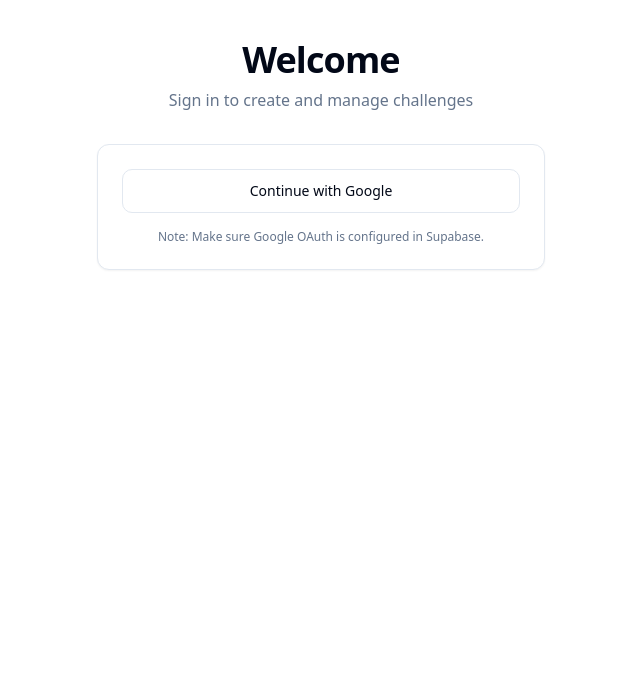
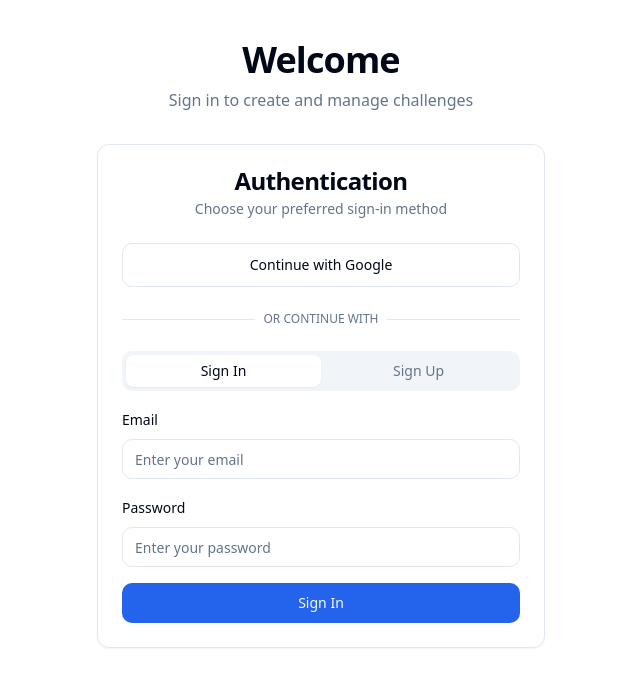
Before and after one commit to calebbrowny/leaderboard-io, a React (Vite) app: page /auth in a window 1280 px wide. Shown: the top 686 px of the page, without its empty margins (319-959 px from the left). Built offline with nearby package versions, Linux system fonts and the light colour scheme.

Commit message:
Fix Auth and add email/password

```diff
--- a/src/pages/Auth.tsx
+++ b/src/pages/Auth.tsx
@@ -1,7 +1,11 @@
-import { useEffect } from "react";
+import { useEffect, useState } from "react";
 import { Helmet } from "react-helmet-async";
 import { Button } from "@/components/ui/button";
-import { Card } from "@/components/ui/card";
+import { Card, CardContent, CardDescription, CardHeader, CardTitle } from "@/components/ui/card";
+import { Input } from "@/components/ui/input";
+import { Label } from "@/components/ui/label";
+import { Tabs, TabsContent, TabsList, TabsTrigger } from "@/components/ui/tabs";
+import { Separator } from "@/components/ui/separator";
 import { useToast } from "@/hooks/use-toast";
 import { supabase } from "@/integrations/supabase/client";
 import { useNavigate } from "react-router-dom";
@@ -10,6 +14,10 @@ export default function Auth() {
   const { toast } = useToast();
   const navigate = useNavigate();
   const canonical = typeof window !== 'undefined' ? window.location.href : 'https://example.com/auth';
+  const [loading, setLoading] = useState(false);
+  const [email, setEmail] = useState("");
+  const [password, setPassword] = useState("");
+  const [confirmPassword, setConfirmPassword] = useState("");
 
   useEffect(() => {
     const { data: sub } = supabase.auth.onAuthStateChange((_e, session) => {
@@ -22,6 +30,7 @@ export default function Auth() {
 
   const signInWithGoogle = async () => {
     try {
+      setLoading(true);
       const redirectTo = `${window.location.origin}/`;
       const { error } = await supabase.auth.signInWithOAuth({
         provider: "google",
@@ -30,6 +39,63 @@ export default function Auth() {
       if (error) throw error;
     } catch (err: any) {
       toast({ title: "Authentication error", description: err?.message ?? "Please try again" });
+    } finally {
+      setLoading(false);
+    }
+  };
+
+  const signInWithEmail = async () => {
+    if (!email || !password) {
+      toast({ title: "Error", description: "Please fill in all fields" });
+      return;
+    }
+
+    try {
+      setLoading(true);
+      const { error } = await supabase.auth.signInWithPassword({
+        email,
+        password,
+      });
+      if (error) throw error;
+    } catch (err: any) {
+      toast({ title: "Sign in error", description: err?.message ?? "Please try again" });
+    } finally {
+      setLoading(false);
+    }
+  };
+
+  const signUpWithEmail = async () => {
+    if (!email || !password || !confirmPassword) {
+      toast({ title: "Error", description: "Please fill in all fields" });
+      return;
+    }
+
+    if (password !== confirmPassword) {
+      toast({ title: "Error", description: "Passwords do not match" });
+      return;
+    }
+
+    if (password.length < 6) {
+      toast({ title: "Error", description: "Password must be at least 6 characters" });
+      return;
+    }
+
+    try {
+      setLoading(true);
+      const redirectTo = `${window.location.origin}/`;
+      const { error } = await supabase.auth.signUp({
+        email,
+        password,
+        options: {
+          emailRedirectTo: redirectTo
+        }
+      });
+      if (error) throw error;
+      toast({ title: "Success", description: "Check your email to confirm your account" });
+    } catch (err: any) {
+      toast({ title: "Sign up error", description: err?.message ?? "Please try again" });
+    } finally {
+      setLoading(false);
     }
   };
 
@@ -37,7 +103,7 @@ export default function Auth() {
     <main className="container py-10">
       <Helmet>
         <title>Sign In — The Cave Gym</title>
-        <meta name="description" content="Sign in with Google to create leaderboards and manage submissions." />
+        <meta name="description" content="Sign in with Google or email to create leaderboards and manage submissions." />
         <link rel="canonical" href={canonical} />
       </Helmet>
 
@@ -45,18 +111,117 @@ export default function Auth() {
         <h1 className="text-4xl font-extrabold tracking-tight mb-2 text-center">Welcome</h1>
         <p className="text-muted-foreground text-center mb-8">Sign in to create and manage challenges</p>
 
-        <Card className="p-6">
+        <Card>
+          <CardHeader className="text-center">
+            <CardTitle>Authentication</CardTitle>
+            <CardDescription>Choose your preferred sign-in method</CardDescription>
+          </CardHeader>
+          <CardContent className="space-y-6">
+            {/* Google Sign In */}
             <Button
               variant="outline"
               onClick={signInWithGoogle}
               className="w-full"
               size="lg"
+              disabled={loading}
             >
               Continue with Google
             </Button>
-          <p className="text-xs text-muted-foreground mt-4 text-center">
-            Note: Make sure Google OAuth is configured in Supabase.
-          </p>
+
+            <div className="relative">
+              <div className="absolute inset-0 flex items-center">
+                <Separator className="w-full" />
+              </div>
+              <div className="relative flex justify-center text-xs uppercase">
+                <span className="bg-background px-2 text-muted-foreground">
+                  Or continue with
+                </span>
+              </div>
+            </div>
+
+            {/* Email/Password Authentication */}
+            <Tabs defaultValue="signin" className="w-full">
+              <TabsList className="grid w-full grid-cols-2">
+                <TabsTrigger value="signin">Sign In</TabsTrigger>
+                <TabsTrigger value="signup">Sign Up</TabsTrigger>
+              </TabsList>
+
+              <TabsContent value="signin" className="space-y-4 mt-4">
+                <div className="space-y-2">
+                  <Label htmlFor="signin-email">Email</Label>
+                  <Input
+                    id="signin-email"
+                    type="email"
+                    value={email}
+                    onChange={(e) => setEmail(e.target.value)}
+                    placeholder="Enter your email"
+                    disabled={loading}
+                  />
+                </div>
+                <div className="space-y-2">
+                  <Label htmlFor="signin-password">Password</Label>
+                  <Input
+                    id="signin-password"
+                    type="password"
+                    value={password}
+                    onChange={(e) => setPassword(e.target.value)}
+                    placeholder="Enter your password"
+                    disabled={loading}
+                  />
+                </div>
+                <Button
+                  onClick={signInWithEmail}
+                  className="w-full"
+                  disabled={loading}
+                >
+                  {loading ? "Signing in..." : "Sign In"}
+                </Button>
+              </TabsContent>
+
+              <TabsContent value="signup" className="space-y-4 mt-4">
+                <div className="space-y-2">
+                  <Label htmlFor="signup-email">Email</Label>
+                  <Input
+                    id="signup-email"
+                    type="email"
+                    value={email}
+                    onChange={(e) => setEmail(e.target.value)}
+                    placeholder="Enter your email"
+                    disabled={loading}
+                  />
+                </div>
+                <div className="space-y-2">
+                  <Label htmlFor="signup-password">Password</Label>
+                  <Input
+                    id="signup-password"
+                    type="password"
+                    value={password}
+                    onChange={(e) => setPassword(e.target.value)}
+                    placeholder="Create a password"
+                    disabled={loading}
+                  />
+                </div>
+                <div className="space-y-2">
+                  <Label htmlFor="confirm-password">Confirm Password</Label>
+                  <Input
+                    id="confirm-password"
+                    type="password"
+                    value={confirmPassword}
+                    onChange={(e) => setConfirmPassword(e.target.value)}
+                    placeholder="Confirm your password"
+                    disabled={loading}
+                  />
+                </div>
+                <Button
+                  onClick={signUpWithEmail}
+                  className="w-full"
+                  disabled={loading}
+                >
+                  {loading ? "Creating account..." : "Create Account"}
+                </Button>
+              </TabsContent>
+            </Tabs>
+          </CardContent>
         </Card>
       </div>
     </main>
```
Lines whose indentation alone changed are shown as unchanged.
